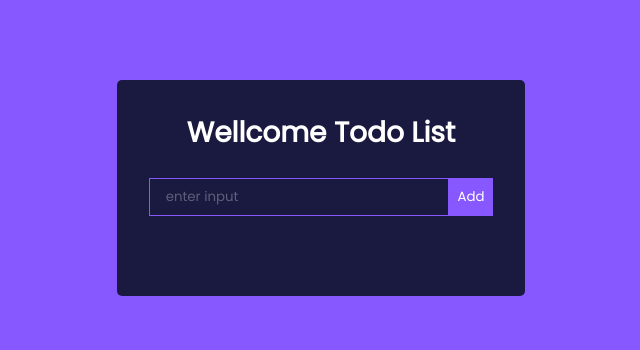
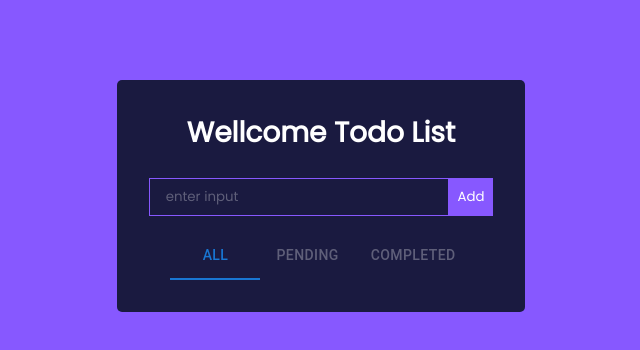
Before and after one commit to hunghey/Todolist_project, a React (Create React App) app: page / in a window 1280 px wide. Shown: the top 350 px of the page, without its empty margins (319-959 px from the left). Built offline with nearby package versions, Linux system fonts and the light colour scheme.

Commit message:
filter todo function

```diff
--- a/package.json
+++ b/package.json
@@ -3,6 +3,9 @@
   "version": "0.1.0",
   "private": true,
   "dependencies": {
+    "@emotion/react": "^11.11.4",
+    "@emotion/styled": "^11.11.5",
+    "@mui/material": "^5.15.18",
     "@testing-library/jest-dom": "^5.17.0",
     "@testing-library/react": "^13.4.0",
     "@testing-library/user-event": "^13.5.0",
--- a/src/App.css
+++ b/src/App.css
@@ -33,7 +33,7 @@ h1 {
 
 .TodoForm {
   width: 100%;
-  margin-bottom: 1rem;
+  /* margin-bottom: 1rem; */
 }
 
 .todo-input {
@@ -42,7 +42,7 @@ h1 {
   border: 1px solid #8758ff;
   padding: 0.5rem 1rem;
   margin-top: 1rem;
-  margin-bottom: 2rem;
+  margin-bottom: 1rem;
   width: 300px;
   color: #fff;
 }
@@ -67,6 +67,7 @@ h1 {
   color: #fff;
   padding: 0.75rem 1rem;
   border-radius: 5px;
+  margin-top: 1rem;
   margin-bottom: 1rem;
 }
 .btn-container{
--- /dev/null
+++ b/src/components/FilterTodo.js
@@ -0,0 +1,24 @@
+import React, { useState } from 'react'
+import { Tabs, Tab } from '@mui/material';
+import '../App.css';
+
+
+export const FilterTodo = ({ renderedTodoList }) => {
+
+  const [selectedValue, setSelectedValue] = useState(0);
+
+  const handleChange = (event, newValue) => {
+    setSelectedValue(newValue);
+    renderedTodoList(event.target.innerText.toLowerCase());
+  };
+
+  return (
+    <>
+      <Tabs value={selectedValue} onChange={handleChange} centered>
+        <Tab label="All" className = 'emoContainer'sx={{color: '#ffffff4d', }}/>
+        <Tab label="Pending"  sx={{color: '#ffffff4d'}} />
+        <Tab label="Completed" sx={{color: '#ffffff4d'}}/>
+      </Tabs>
+    </>
+  )
+}
--- a/src/components/TodoWrapper.js
+++ b/src/components/TodoWrapper.js
@@ -3,16 +3,17 @@ import { TodoForm } from './TodoForm';
 import { Todo } from './Todo';
 import { v4 as uuidv4 } from 'uuid'
 import { EditForm } from './EditForm';
+import { FilterTodo } from './FilterTodo';
+
 uuidv4();
 
 export const TodoWrapper = () => {
 
-  const [todos, setTodos] = useState([
-
-  ]);
+  const [todos, setTodos] = useState([]);
+  const [filterStatus, setFilterStatus] = useState('all');
 
   const addTodo = (todo) => {
-    setTodos([...todos, { id: uuidv4(), task: todo, isCompleted: false, isEdited: false }]);
+    setTodos([...todos, { id: uuidv4(), task: todo, isCompleted: false, isEdited: false, status: 'pending', filterStatus:'all' }]);
   };
 
   const editTodo = (id) => {
@@ -36,18 +37,27 @@ export const TodoWrapper = () => {
   };
 
   const toggleCompleted = (id) => {
-    setTodos(todos.map(todo => (todo.id == id ? { ...todo, isCompleted: !todo.isCompleted } : todo)))
+    setTodos(todos.map(todo => (todo.id === id ? { ...todo, isCompleted: !todo.isCompleted , status: 'completed'} : todo)))
   }
+
+  const filterTodo = (text) => {
+    setFilterStatus(text)
+  }
+
+  const renderedTodoList = todos.filter(todo => todo.status === filterStatus || filterStatus === 'all')
+
+
   return (
     <div className="TodoWrapper">
       <h1>Wellcome Todo List </h1>
       <TodoForm addTodo={addTodo} />
-
-      {todos.map((todo) => (todo.isEdited ?
+      <FilterTodo renderedTodoList = {filterTodo}/>
+      {renderedTodoList.map((todo) => (todo.isEdited ?
       (<EditForm editTodo={editTask} task={todo}/> )
       :(
         <Todo task={todo} key={todo.id} toggleCompleted={toggleCompleted} editTodo={editTodo} deleteTodo={deleteTodo} />
-      )))}
+      )
+      ))}
 
     </div>
 
```
Also changed, not shown: src/components/Todo.js (+4 -7 lines), src/components/TodoList.js (deleted, +0 -11 lines), 1 other file (tests, documents, lock files or other folders).
